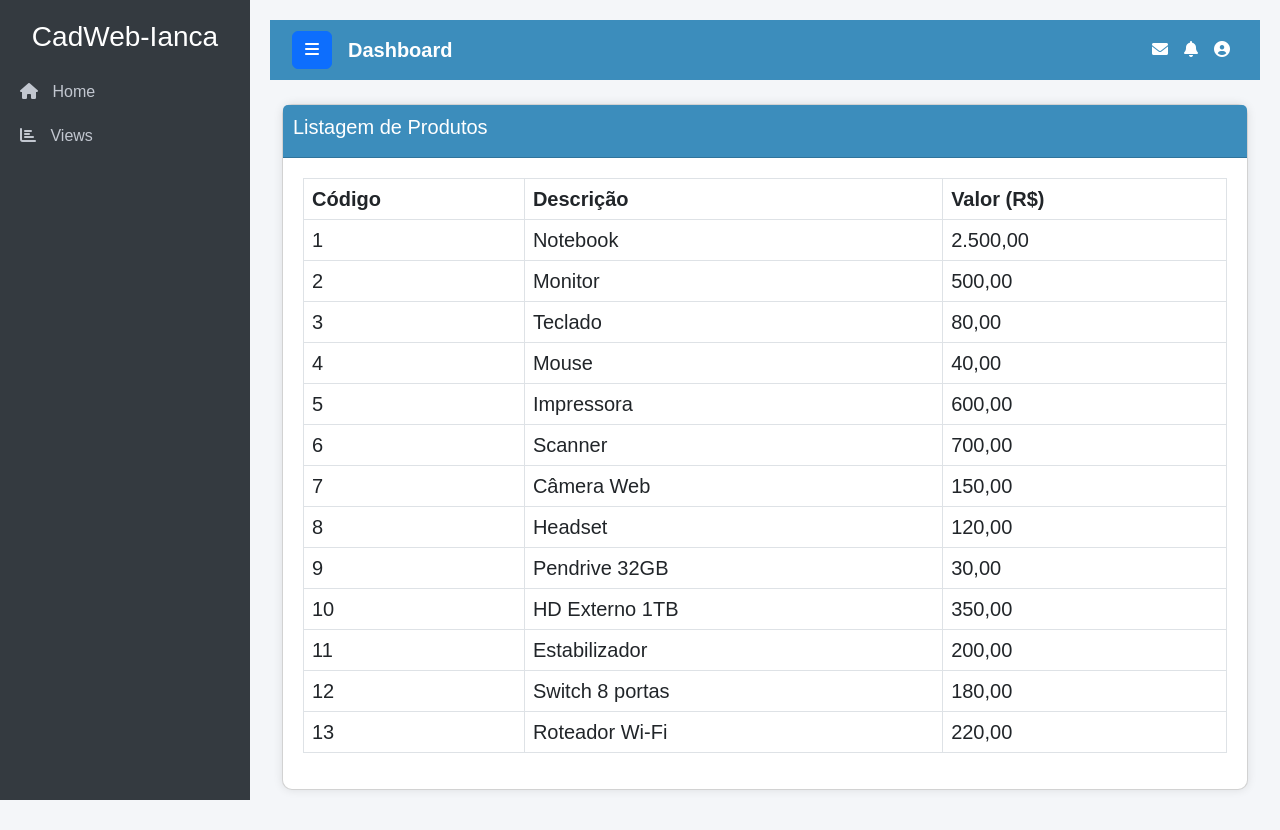
After one commit to IancaMatos/piloto, a Django app: page /produtos/ in a window 1280 px wide. The commit adds this page. Run offline with Django 5.2, Linux system fonts and the light colour scheme.

Commit message:
Exercício rotas e tabela ok

```diff
--- a/home/templates/ajuda.html
+++ b/home/templates/ajuda.html
@@ -1,5 +1,5 @@
 {% extends "base.html" %}
 
-{% block title %}Ajuda{% endblock %}
+{% block titulo %} Ajuda {% endblock  %}
 
 {% block conteudo %}Ajuda Do Sistema{% endblock %}
--- a/home/templates/base.html
+++ b/home/templates/base.html
@@ -96,7 +96,7 @@
     <!-- Sidebar -->
     <div class="sidebar" id="sidebar">
         <div class="text-center text-white mb-3">
-            <h3>CadWeb</h3>
+            <h3>CadWeb-Ianca</h3>
         </div>
 
 <!-- MENU DO SISTEMA-->
@@ -108,22 +108,32 @@
         <a href="#" class="nav-link"><i class="fas fa-chart-bar"></i> <span>Views</span></a>
         <ul class="submenu nav flex-column">
             <li class="nav-item">
-                <a href="{% url 'contato' %}" class="nav-link">Contato</a>
+                <a href="{% url 'contato' %}" class="nav-link">📧 Contato</a>
             </li>
             <li class="nav-item">
-                <a href="{% url "sobre" %}" class="nav-link">Sobre</a>
+                <a href="{% url "sobre" %}" class="nav-link">ℹ️ Sobre</a>
             </li>
             <li class="nav-item">
-                <a href="{% url 'exibir_item' 10 %}" class="nav-link">Exibir Item</a>
+                <a href="{% url "ajuda" %}" class="nav-link">❓Ajuda</a>
+            </li>
+            <li class="nav-item">
+                <a href="{% url 'exibir_item' 10 %}" class="nav-link">📦 Exibir Item</a>
             </li>
 
             <li class="nav-item">
-                <a href="{% url 'dia_da_semana' 2 %}" class="nav-link">Dia da Semana</a>
+                <a href="{% url 'dia_da_semana' 2 %}" class="nav-link">📅 Dia da Semana</a>
             </li>
 
+             <li class="nav-item">
+                <a href="{% url "home" %}" class="nav-link">🏠 Home</a>
+            </li>
+
+             <li class="nav-item">
+                <a href="{% url "perfil" 'ianca' %}" class="nav-link">👤 Perfil</a>
+            </li>
 
             <li class="nav-item">
-                {% comment %} <a href="{% url "produto" %}" class="nav-link">Produtos</a> {% endcomment %}
+                <a href="{% url "produtos"%}" class="nav-link">🏷️Produtos</a>
             </li>
         </ul>
     </li>
--- a/home/templates/contato.html
+++ b/home/templates/contato.html
@@ -2,4 +2,5 @@
 
 {% block titulo %} Contatos {% endblock  %}
 
-{% block conteudo %}Contatos Da Página{% endblock %}
+
+{% block conteudo %}Entre em contato conosco:im@gmail.com{% endblock %}
--- /dev/null
+++ b/home/templates/produtos/lista.html
@@ -0,0 +1,30 @@
+{% extends "base.html" %}
+
+{% block titulo %} Listagem de Produtos{% endblock  %}
+
+
+{% block conteudo %}
+
+
+  <table class="table table-bordered table-hover">
+    <thead class="thead-dark">
+        <tr>
+            <th scope="col">Código</th>
+            <th scope="col">Descrição</th>
+            <th scope="col">Valor (R$)</th>
+        </tr>
+    </thead>
+    <tbody>
+        {% for item in lista %}
+        <tr>
+            <td> {{item.id}}</td>
+            <td> {{item.nome}}</td>
+            <td>{{item.preco}}</td>
+        </tr>
+        {% endfor %}
+
+    </tbody>
+</table>
+
+
+{% endblock %}
--- a/home/templates/sobre.html
+++ b/home/templates/sobre.html
@@ -2,4 +2,4 @@
 
 {% block titulo %} Sobre {% endblock  %}
 
-{% block conteudo %}Sobre Está Página{% endblock %}
+{% block conteudo %}Sistema 1.0 desenvolvido por mim!{% endblock %}
--- a/home/urls.py
+++ b/home/urls.py
@@ -10,6 +10,8 @@ urlpatterns = [
 
     path('item/<int:id>/', views.exibir_item,name='exibir_item'),
     path('perfil/<str:usuario>/', views.perfil,name='perfil'),
-    path('diasemana/<int:dia>/', views.dia_da_semana, name='dia_da_semana'),
+    path('dia_da_semana/<int:dia>/', views.dia_da_semana, name='dia_da_semana'),
+    path('produtos/', views.produtos, name='produtos'),
+    path('home/', views.home, name='home'),
 
 ]
--- a/home/views.py
+++ b/home/views.py
@@ -5,7 +5,11 @@ from django.shortcuts import render, HttpResponse
 # Create your views here.
 
 def index(request):
-    return render(request, 'index.html')
+    context = {
+        "data":"05/12/2025",
+        "cidade":"Teresina"
+    }
+    return render(request, 'index.html',context)
 
 def sobre(request):
     return render(request, 'sobre.html')
@@ -21,6 +25,27 @@ def exibir_item(request, id):
 
 def perfil(request, usuario):
     return render(request, 'perfil.html', {'usuario': usuario})
+
+def produtos(request):
+    contexto = {
+        'lista': [
+            {'id': 1, 'nome': 'Notebook', 'preco': '2.500,00'},
+            {'id': 2, 'nome': 'Monitor', 'preco': '500,00'},
+            {'id': 3, 'nome': 'Teclado', 'preco': '80,00'},
+            {'id': 4, 'nome': 'Mouse', 'preco': '40,00'},
+            {'id': 5, 'nome': 'Impressora', 'preco': '600,00'},
+            {'id': 6, 'nome': 'Scanner', 'preco': '700,00'},
+            {'id': 7, 'nome': 'Câmera Web', 'preco': '150,00'},
+            {'id': 8, 'nome': 'Headset', 'preco': '120,00'},
+            {'id': 9, 'nome': 'Pendrive 32GB', 'preco': '30,00'},
+            {'id': 10, 'nome': 'HD Externo 1TB', 'preco': '350,00'},
+            {'id': 11, 'nome': 'Estabilizador', 'preco': '200,00'},
+            {'id': 12, 'nome': 'Switch 8 portas', 'preco': '180,00'},
+            {'id': 13, 'nome': 'Roteador Wi-Fi', 'preco': '220,00'},
+        ],
+    }
+    return render(request, 'produtos/lista.html',contexto)
+
 
 def dia_da_semana(request, dia):
     dias_semana = {
@@ -39,3 +64,11 @@ def dia_da_semana(request, dia):
         return render(request, 'dia_da_semana.html', {'dia': dia_nome})
     else:
         return render(request, 'dia_da_semana.html', {'dia': "é Dia inválido"})
+
+def home(request):
+    context = {
+        'username': 'Ianca',
+        'items': ['Lápis','Caneta','Borracha']
+    }
+
+    return render(request,'home.html',context)
```
Also changed, not shown: home/templates/dia_da_semana.html (+6 -4 lines), home/templates/home.html (added, +15 -0 lines), home/templates/index.html (+1 -60 lines), home/templates/perfil.html (+6 -3 lines), home/templates/produtos/formulario.html (added).
